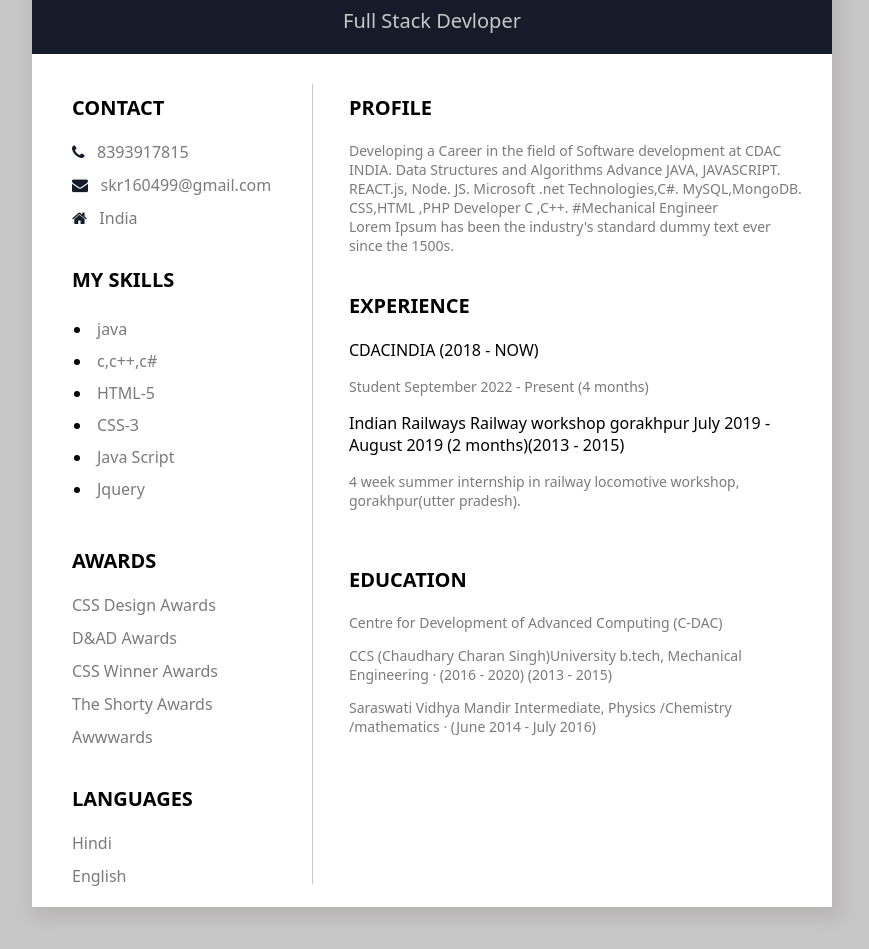
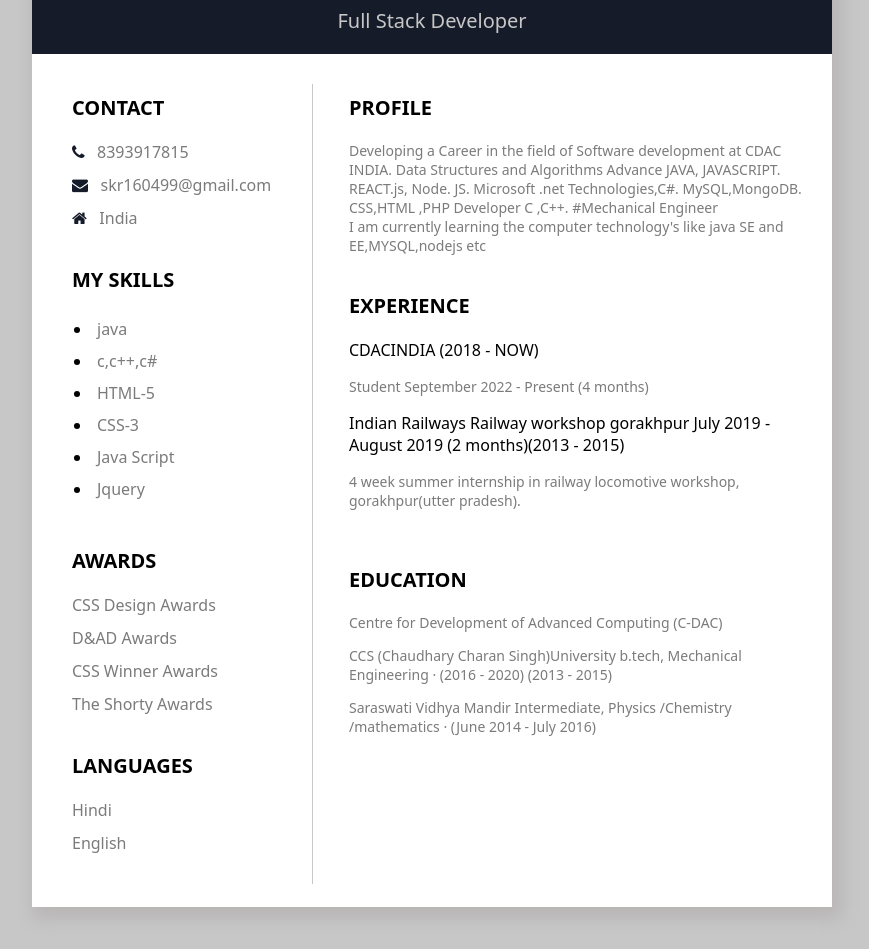
Before and after one commit to SURESHRAJPOOT/cv4suresh, a plain HTML site: page index.html in a window 1280 px wide. Shown: the part 263-1212 px from the top of the page, without its empty margins (208-1077 px from the left). Drawn offline with Linux system fonts and the light colour scheme.

Commit message:
Update index.html

```diff
--- a/index.html
+++ b/index.html
@@ -15,7 +15,7 @@
 		<div class="top-section">
 			<img src="profile.jpg" class="profile" />
 			<p class="p1">SURESH<span> KUMAR</span></p>
-			<p class="p2">Full Stack Devloper</p>
+			<p class="p2">Full Stack Developer</p>
 		</div>
 		<div class="clearfix"></div>
 
@@ -47,7 +47,7 @@
 				<p class="p3">D&AD Awards</p>
 				<p class="p3">CSS Winner Awards</p>
 				<p class="p3">The Shorty Awards</p>
-				<p class="p3">Awwwards</p>
+
 
 
 
@@ -67,7 +67,7 @@ JAVASCRIPT. REACT.js, Node. JS. Microsoft .net Technologies,C#.
 MySQL,MongoDB. CSS,HTML ,PHP Developer C ,C++.
 #Mechanical Engineer<br />
 
-					Lorem Ipsum has been the industry's standard dummy text ever since the 1500s.</p>
+					I am currently learning the computer technology's like java SE and EE,MYSQL,nodejs etc </p>
 				<br />
 				<p class="head">EXPERIENCE</p>
 
```
